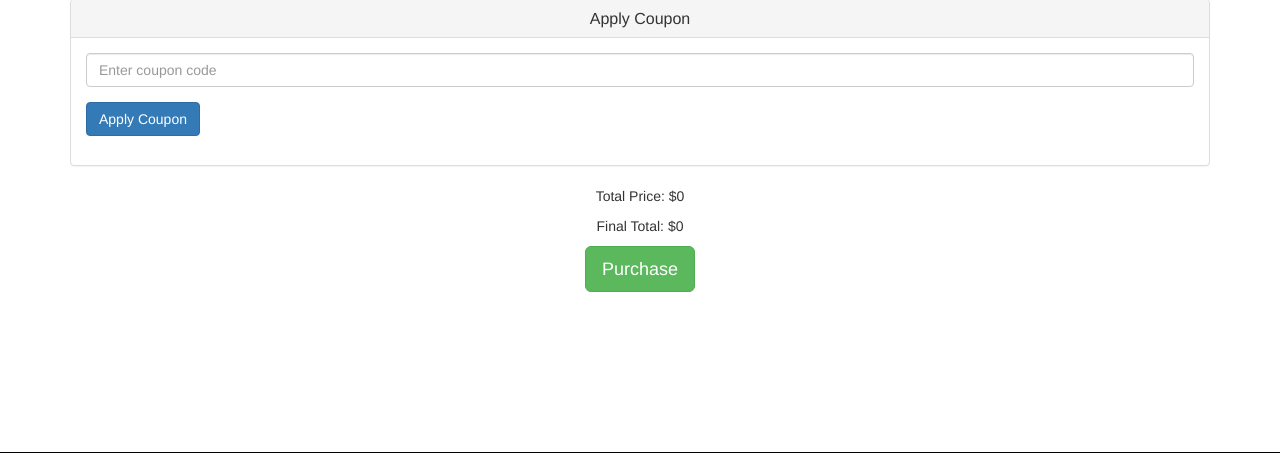
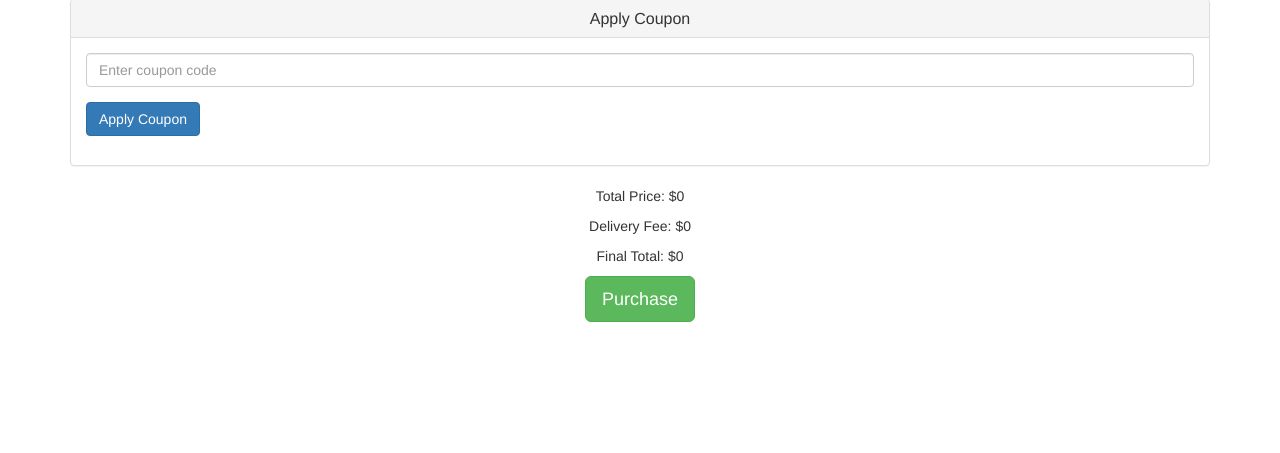
Before and after one commit to usmanaholic/Ecom-Django-, a Django app: page /cart in a window 1280 px wide. Shown: the part 341-794 px from the top of the page. Run offline with Django 3.2, Linux system fonts and the light colour scheme; some libraries are stand-ins or nearby versions.

Commit message:
added delivery fee

```diff
--- a/ecom/models.py
+++ b/ecom/models.py
@@ -30,6 +30,7 @@ class Product(models.Model):
     price = models.PositiveIntegerField()
     description=models.CharField(max_length=40)
     category = models.ForeignKey(Category, on_delete=models.CASCADE, related_name='products', default=1)
+    is_digital = models.BooleanField(default=False)
     def __str__(self):
         return self.name
 
--- a/ecom/views.py
+++ b/ecom/views.py
@@ -304,19 +304,25 @@ def cart_view(request):
     # Fetching product details from the database whose ID is present in cookies
     products = None
     total = 0
+    delivery_fee = 0
+
     if 'product_ids' in request.COOKIES:
         product_ids = request.COOKIES['product_ids']
         if product_ids != "":
             product_id_in_cart = product_ids.split('|')
             products = models.Product.objects.filter(id__in=product_id_in_cart)
 
-            # Calculate total price of products in the cart
+            # Calculate total price of products in the cart and add delivery fee for physical products
             for p in products:
                 total += p.price
 
+                # Add delivery fee for non-digital products
+                if not p.is_digital:
+                    delivery_fee += 50  # Set your delivery fee value here
+
     # Coupon application logic
     coupon_discount = 0
-    final_total = total
+    final_total = total + delivery_fee
 
     if request.method == 'POST' and 'coupon_code' in request.POST:
         coupon_code = request.POST['coupon_code']
@@ -338,7 +344,7 @@ def cart_view(request):
             else:
                 # Apply the discount and calculate the final total
                 coupon_discount = coupon.discount
-                final_total = total * (1 - coupon_discount / 100)
+                final_total = (total + delivery_fee) * (1 - coupon_discount / 100)
 
                 # Record the coupon usage
                 CouponUsage.objects.create(user=request.user, coupon=coupon)
@@ -355,6 +361,7 @@ def cart_view(request):
     return render(request, 'ecom/cart.html', {
         'products': products,
         'total': total,
+        'delivery_fee': delivery_fee,
         'final_total': final_total,
         'product_count_in_cart': product_count_in_cart,
         'coupon_discount': coupon_discount,
--- a/templates/ecom/cart.html
+++ b/templates/ecom/cart.html
@@ -60,9 +60,6 @@
   </style>
 </head>
 
-<!--
-written By : Usman
--->
 <br><br><br><br>
 
 <div class="container">
@@ -128,11 +125,13 @@ written By : Usman
   <!-- Total Price & Discount Section -->
   <div style="text-align: center;">
     <p>Total Price: ${{ total }}</p>
+    <p>Delivery Fee: ${{ delivery_fee }}</p> <!-- Add delivery fee here -->
+
     {% if coupon_discount %}
       <p>Coupon Discount: {{ coupon_discount }}%</p>
       <p>Total After Discount: ${{ final_total }}</p>
     {% else %}
-      <p>Final Total: ${{ total }}</p>
+      <p>Final Total: ${{ final_total }}</p> <!-- Updated to final_total -->
     {% endif %}
   </div>
 
```
Also changed, not shown: db.sqlite3, ecom/migrations/0013_product_is_digital.py (added), static/product_image/keyboard.jfif (added), static/product_image/keyboard_vDQLlad.jfif (added).
